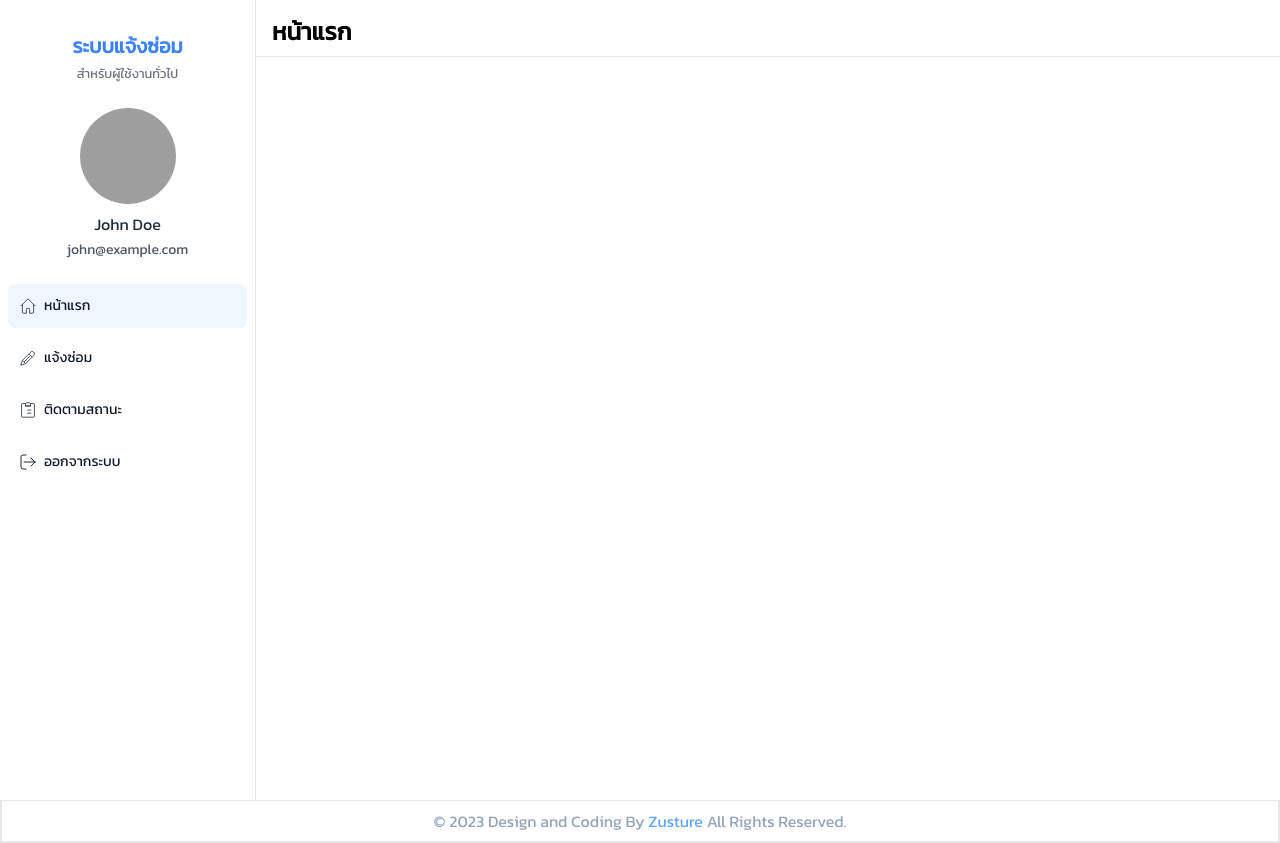
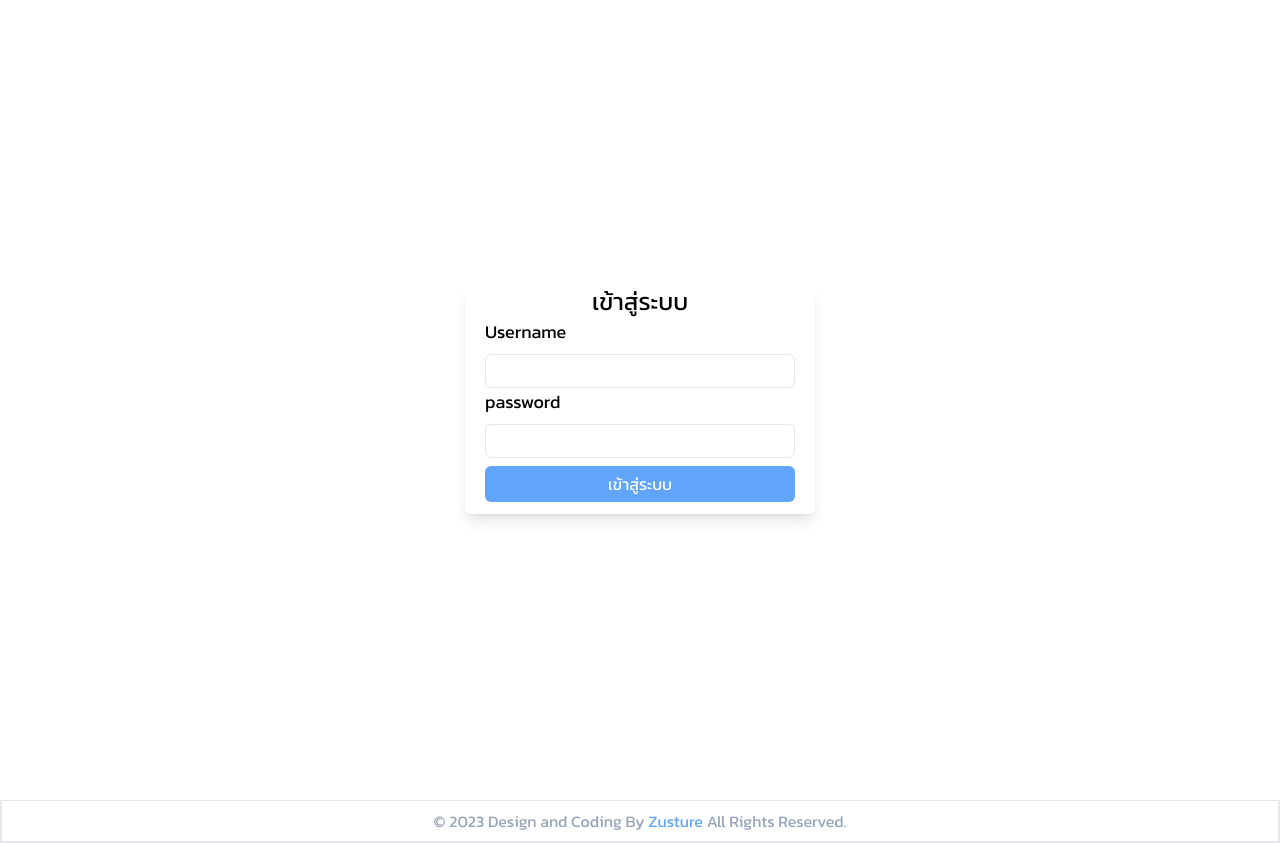
Before and after one commit to danunaise/Repair-system, a Next.js app: page / in a window 1280 px wide. Built offline with nearby package versions, Linux system fonts and the light colour scheme; grey boxes are pictures that could not be loaded.

Commit message:
add loginpage

```diff
--- a/app/page.tsx
+++ b/app/page.tsx
@@ -4,12 +4,25 @@ import Sidebar from "@/app/components/Sidebar";
 
 export default function Home() {
   return (
-      <div className="flex">
-        <Sidebar />
-        <main className="flex-grow py-4">
-          <h1 className="text-2xl font-bold border-1 border-b pb-2 pl-4">หน้าแรก</h1>
-          {/* เนื้อหาหน้าแรก */}
-        </main>
+      <div className="flex h-screen">
+          <main className="flex-grow flex items-center justify-center">
+              <div>
+                  <div className="flex items-center">
+                      <div className="card bg-white w-[350px] px-5 shadow-lg rounded-md">
+                          <form action="">
+                              <div className="flex-col space-y-2 pb-3">
+                                  <h1 className="text-center text-2xl">เข้าสู่ระบบ</h1>
+                                  <label htmlFor="username" className="text-lg">Username</label>
+                                  <input id="username" type="text" className="block border py-1 w-full rounded-md" />
+                                  <label htmlFor="password" className="text-lg">password</label>
+                                  <input id="password" type="text" className="block border py-1 w-full rounded-md" />
+                                  <button className="bg-blue-400 text-white rounded-md w-full py-1.5 mt-3">เข้าสู่ระบบ</button>
+                              </div>
+                          </form>
+                      </div>
+                  </div>
+              </div>
+          </main>
       </div>
   )
 }
```
